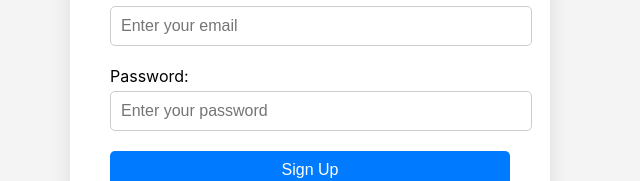
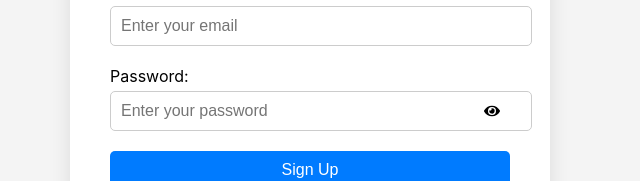
Before and after one commit to Anurag-Akkineapally/Task-management-frontend, a React (Create React App) app: page /signup in a window 1280 px wide. Shown: the part 364-545 px from the top of the page, without its empty margins (330-970 px from the left). Built offline with nearby package versions, Linux system fonts and the light colour scheme.

Commit message:
second commit

```diff
--- a/package.json
+++ b/package.json
@@ -11,6 +11,7 @@
     "jest": "^29.7.0",
     "react": "^18.3.1",
     "react-dom": "^18.3.1",
+    "react-icons": "^3.11.0",
     "react-router-dom": "^5.2.0",
     "react-scripts": "5.0.1",
     "web-vitals": "^2.1.4"
--- a/src/components/Login.css
+++ b/src/components/Login.css
@@ -72,3 +72,24 @@
 .create-new-link .signup-link:hover {
   text-decoration: underline;
 }
+/* Login.css */
+.input-group {
+  position: relative;
+  margin-bottom: 1rem; /* Adjust as needed */
+}
+
+.password-input-container {
+  position: relative;
+}
+
+.password-input-container input {
+  padding-right: 40px; /* Adjust according to the width of the eye button */
+}
+
+.toggle-password-icon {
+  position: absolute;
+  right: 10px; /* Adjust as needed */
+  top: 50%;
+  transform: translateY(-50%);
+  cursor: pointer;
+}
--- a/src/components/Login.jsx
+++ b/src/components/Login.jsx
@@ -1,13 +1,15 @@
 // components/Login.js
 import React, { useState } from "react";
-import { Redirect, Link } from "react-router-dom";
+import { Redirect } from "react-router-dom";
 import "./Login.css";
+import { FaEye, FaEyeSlash } from "react-icons/fa"; // Import eye icons
 
 function Login() {
   const [email, setEmail] = useState("");
   const [password, setPassword] = useState("");
   const [loggedIn, setLoggedIn] = useState(false);
   const [error, setError] = useState("");
+  const [showPassword, setShowPassword] = useState(false); // State to track password visibility
 
   const handleLogin = async (e) => {
     e.preventDefault(); // Prevent default form submission behavior
@@ -48,6 +50,10 @@ function Login() {
     return <Redirect to="/tasklist" />;
   }
 
+  const handleTogglePasswordVisibility = () => {
+    setShowPassword(!showPassword);
+  };
+
   const handleSignupRedirect = () => {
     setTimeout(() => {
       window.location.href = "/signup";
@@ -72,14 +78,28 @@ function Login() {
           </div>
           <div className="input-group">
             <label htmlFor="password">Password:</label>
+            <div className="password-input-container">
               <input
-              type="password"
+                type={showPassword ? "text" : "password"}
                 id="password"
                 placeholder="Enter your password"
                 value={password}
                 onChange={(e) => setPassword(e.target.value)}
                 required
               />
+              {/* Toggle password visibility button */}
+              {showPassword ? (
+                <FaEyeSlash
+                  className="toggle-password-icon"
+                  onClick={handleTogglePasswordVisibility}
+                />
+              ) : (
+                <FaEye
+                  className="toggle-password-icon"
+                  onClick={handleTogglePasswordVisibility}
+                />
+              )}
+            </div>
           </div>
           {error && <p className="error-message">{error}</p>}
           <button type="submit" className="login-button">
--- a/src/components/Signup.jsx
+++ b/src/components/Signup.jsx
@@ -1,7 +1,8 @@
 // components/Signup.js
 import React, { useState } from "react";
-import { Redirect, Link } from "react-router-dom";
+import { Redirect } from "react-router-dom";
 import "./Signup.css";
+import { FaEye, FaEyeSlash } from "react-icons/fa"; // Import eye icons
 import { message } from "antd";
 
 function Signup() {
@@ -10,6 +11,7 @@ function Signup() {
   const [password, setPassword] = useState("");
   const [signedUp, setSignedUp] = useState(false);
   const [error, setError] = useState("");
+  const [showPassword, setShowPassword] = useState(false); // State to track password visibility
 
   const handleSignup = async (e) => {
     e.preventDefault(); // Prevent default form submission behavior
@@ -27,7 +29,7 @@ function Signup() {
       if (response.ok) {
         setSignedUp(true);
         message.info(
-          "Hurrah!Signup is successfull and your account is created"
+          "Hurrah! Signup is successful and your account is created"
         );
       } else if (response.status === 409) {
         setError("User already exists");
@@ -45,6 +47,10 @@ function Signup() {
     }, 1);
     return <Redirect to="/" />;
   }
+
+  const handleTogglePasswordVisibility = () => {
+    setShowPassword(!showPassword);
+  };
 
   return (
     <div className="signup-page">
@@ -75,14 +81,28 @@ function Signup() {
           </div>
           <div className="input-group">
             <label htmlFor="password">Password:</label>
+            <div className="password-input-container">
               <input
-              type="password"
+                type={showPassword ? "text" : "password"}
                 id="password"
                 placeholder="Enter your password"
                 value={password}
                 onChange={(e) => setPassword(e.target.value)}
                 required
               />
+              {/* Toggle password visibility button */}
+              {showPassword ? (
+                <FaEyeSlash
+                  className="toggle-password-icon"
+                  onClick={handleTogglePasswordVisibility}
+                />
+              ) : (
+                <FaEye
+                  className="toggle-password-icon"
+                  onClick={handleTogglePasswordVisibility}
+                />
+              )}
+            </div>
           </div>
           {error && <p className="error-message">{error}</p>}
           <button type="submit" className="signup-button">
--- a/src/components/TaskForm.jsx
+++ b/src/components/TaskForm.jsx
@@ -22,7 +22,7 @@ const TaskForm = ({ userId, onFormSubmit }) => {
       className="task-form"
     >
       <Row gutter={20}>
-        <Col xs={24} sm={24} md={20} lg={22} xl={20}>
+        <Col xs={17} sm={18} md={13} lg={15} xl={13}>
           <Form.Item
             name="title"
             rules={[{ required: true, message: "Please enter a task title." }]}
--- a/src/components/TaskList.jsx
+++ b/src/components/TaskList.jsx
@@ -38,8 +38,8 @@ const TaskList = () => {
   const [userName, setUserName] = useState("");
   const [searchKeyword, setSearchKeyword] = useState("");
   const [sortedTasks, setSortedTasks] = useState([]);
-  const [sortOrder, setSortOrder] = useState("asc"); // Default sorting order is ascending
-  const [activeSort, setActiveSort] = useState(null); // State to track active sort button
+  const [sortOrder, setSortOrder] = useState("asc");
+  const [activeSort, setActiveSort] = useState(null);
 
   useEffect(() => {
     const storedUserId = localStorage.getItem("userId");
```
Also changed, not shown: jest.config.js (added, +16 -0 lines), 2 other files (tests, documents, lock files or other folders). Lines whose indentation alone changed are shown as unchanged.
